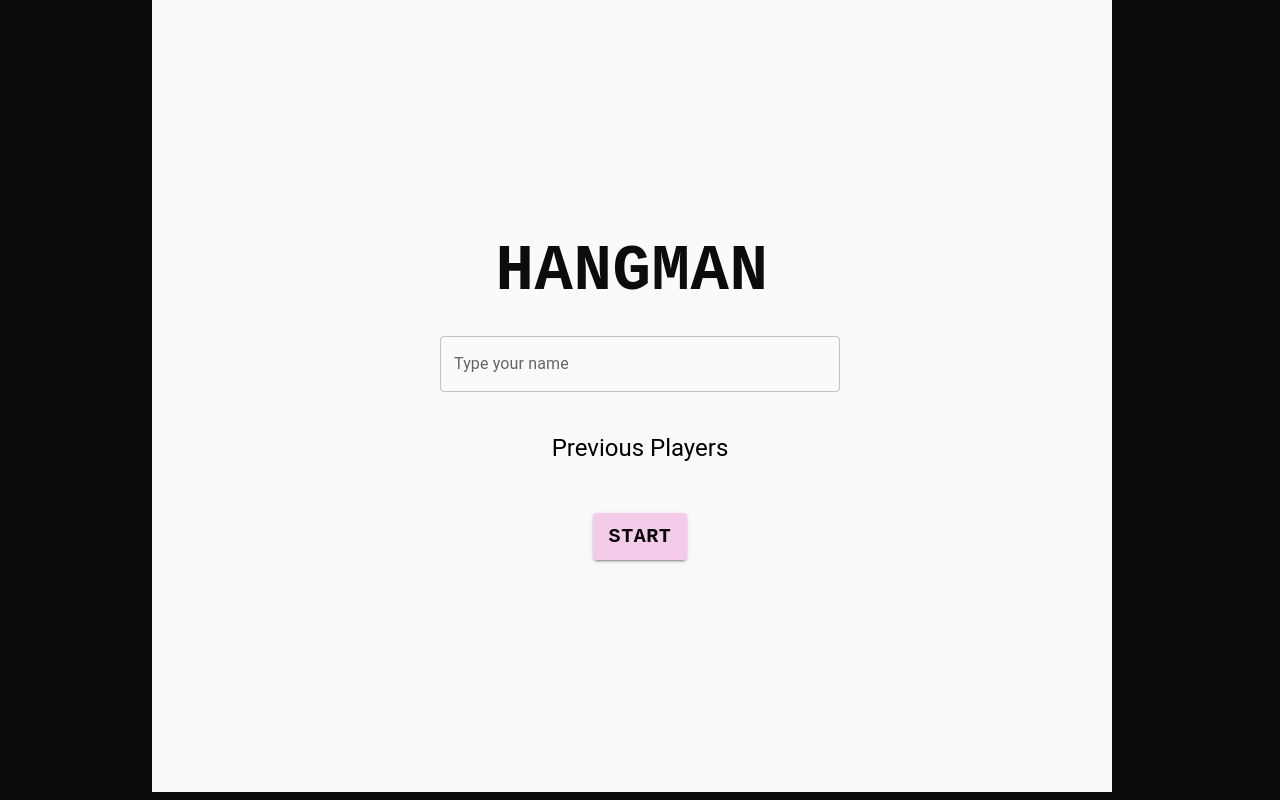
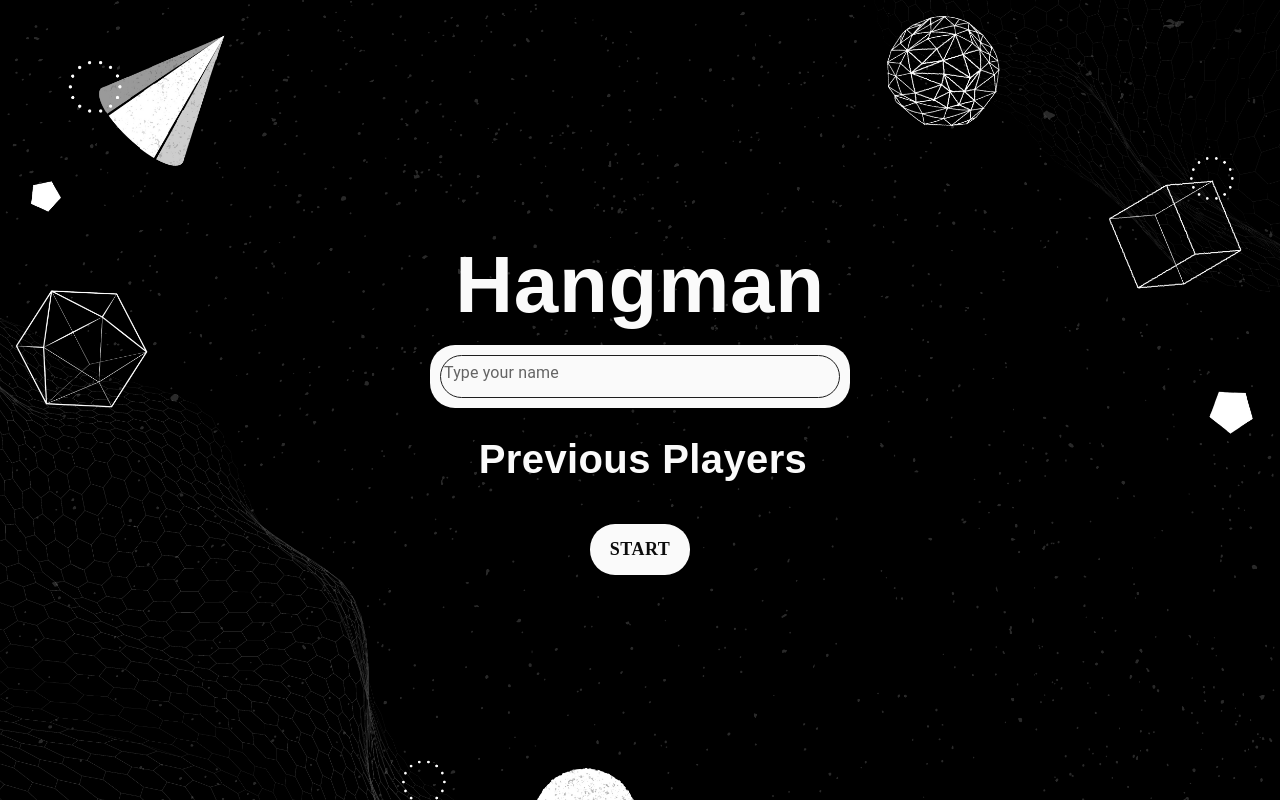
Before and after one commit to cbalsemao/hangman-game, a React (Create React App) app: page / in a window 1280 px wide. Built offline with nearby package versions, Linux system fonts and the light colour scheme.

Commit message:
chore: refactor and design of the main section

```diff
--- a/src/sections/GameToStartSection.tsx
+++ b/src/sections/GameToStartSection.tsx
@@ -6,51 +6,130 @@ import {
   Button,
   styled,
 } from '@mui/material';
-import { palette, theme, TitleWrapper } from '../styles/styleguide';
+import { palette, theme } from '../styles/styleguide';
 import { ButtonHM } from '../utils/components';
+import { GameToStartSectionProps } from '../utils/types';
 
 const GameTostartContainerStyle = styled(Grid)({
   flexDirection: 'column',
   justifyContent: 'center',
   alignItems: 'center',
-  width: '100%',
-  height: '100%',
+  width: '100vw',
+  height: '100vh',
   textAlign: 'center',
-  background: palette.white,
+  backgroundImage: 'url(./background-img.jpg)',
+  backgroundPosition: 'center',
+  backgroundSize: 'cover',
+  backgroundRepeat: 'no-repeat',
+  margin: 0,
+  padding: 0,
 });
 
-const HangmanTitleStyle = styled(Typography)({
+const HangmanTitleStyle = styled(Typography)((props) => ({
   textAlign: 'center',
-  fontFamily: theme.typography.fontFamily,
+  fontFamily: 'Papyrus, fantasy',
   fontWeight: 'bold',
+  fontSize: '2rem',
+  color: palette.white,
+  [props.theme.breakpoints.up('xs')]: {
     fontSize: '4rem',
-});
+  },
+  [props.theme.breakpoints.up('sm')]: {
+    fontSize: '3rem',
+  },
+  [props.theme.breakpoints.up('md')]: {
+    fontSize: '4rem',
+  },
+  [props.theme.breakpoints.up('lg')]: {
+    fontSize: '5rem',
+  },
+  [props.theme.breakpoints.up('xl')]: {
+    fontSize: '6rem',
+  },
+}));
 
 const TempNameStyle = styled(TextField)({
   width: '80%',
   maxWidth: '400px',
   backgroundColor: palette.white,
-  borderRadius: 2,
+  borderRadius: '25px',
+  padding: '10px',
+  boxShadow: '0px 4px 10px rgba(0, 0, 0, 0.2)',
+  '& .MuiOutlinedInput-root': {
+    '& fieldset': {
+      borderColor: palette.gray,
+      borderRadius: '25px',
+    },
+    '&:hover fieldset': {
+      borderColor: palette.black,
+    },
+    '&.Mui-focused fieldset': {
+      borderColor: palette.black,
+    },
+  },
+  '& .MuiInputBase-input': {
+    fontFamily: theme.typography.fontFamily,
+    fontSize: '1rem',
+    color: palette.black,
+    padding: '10px',
+  },
 });
 
 const PrevPlayersContainerStyle = styled(Grid)({
   width: '100%',
   display: 'flex',
   justifyContent: 'center',
+  flexDirection: 'column',
+  alignItems: 'center',
+  padding: 10,
 });
 
 const PrevPlayersButtonsStyle = styled(Box)({
   display: 'flex',
   flexDirection: 'column',
   alignItems: 'center',
+  padding: 10,
 });
 
-type GameToStartSectionProps = {
-  playersList: string[];
-  handleSelectPlayer: (playerName: string) => void;
-  setTemporalName: (name: string) => void;
-  handleStart: () => void;
-};
+const PrevPlayersTitle = styled(Typography)(({ theme }) => ({
+  fontFamily: 'Papyrus, fantasy',
+  color: palette.white,
+  fontWeight: 'bold',
+  fontSize: '1rem',
+  padding: 5,
+  [theme.breakpoints.up('xs')]: {
+    fontSize: '2rem',
+  },
+  [theme.breakpoints.up('sm')]: {
+    fontSize: '1.5rem',
+  },
+  [theme.breakpoints.up('md')]: {
+    fontSize: '2rem',
+  },
+  [theme.breakpoints.up('lg')]: {
+    fontSize: '2.5rem',
+  },
+  [theme.breakpoints.up('xl')]: {
+    fontSize: '3rem',
+  },
+}));
+
+const PlayerNameButton = styled(Button)({
+  backgroundColor: palette.black,
+  color: palette.white,
+  fontFamily: theme.typography.fontFamily,
+  fontWeight: 'bold',
+  fontSize: '1rem',
+  padding: '10px',
+  borderRadius: '10px',
+  border: `2px solid ${palette.white}`,
+  transition: 'transform 0.3s ease, background-color 0.3s ease',
+
+  '&:hover': {
+    backgroundColor: palette.gray,
+    transform: 'scale(1.1)',
+  },
+});
 
 const GameToStartSection = ({
   playersList,
@@ -60,41 +139,34 @@ const GameToStartSection = ({
 }: GameToStartSectionProps) => {
   return (
     <GameTostartContainerStyle container spacing={2}>
-      <TitleWrapper>
       <HangmanTitleStyle>Hangman</HangmanTitleStyle>
-      </TitleWrapper>
 
-      <Grid
-        item
-        sx={{ width: '100%', display: 'flex', justifyContent: 'center' }}
-      >
       <TempNameStyle
         id="outlined-basic"
         label="Type your name"
         onChange={(e) => setTemporalName(e.target.value)}
       />
-      </Grid>
 
       <PrevPlayersContainerStyle item>
-        <Typography variant="h5" sx={{ marginTop: 3 }}>
-          Previous Players
-        </Typography>
+        <PrevPlayersTitle>Previous Players</PrevPlayersTitle>
         <PrevPlayersButtonsStyle>
+          <Grid container spacing={2} justifyContent="center">
             {playersList.map((playerName, index) => (
-            <Button
-              key={index}
+              <Grid item xs={6} sm={3} md={3} key={index}>
+                <PlayerNameButton
                   variant="contained"
+                  fullWidth
                   onClick={() => handleSelectPlayer(playerName)}
                 >
                   {playerName}
-            </Button>
+                </PlayerNameButton>
+              </Grid>
             ))}
+          </Grid>
         </PrevPlayersButtonsStyle>
       </PrevPlayersContainerStyle>
 
-      <Grid item>
       <ButtonHM label={'Start'} onClick={handleStart} />
-      </Grid>
     </GameTostartContainerStyle>
   );
 };
--- a/src/styles/styleguide.ts
+++ b/src/styles/styleguide.ts
@@ -15,7 +15,8 @@ export const palette = {
 
 export const theme = createTheme({
   typography: {
-    fontFamily: 'Courier New, Courier, monospace',
+    // fontFamily: 'Courier New, Courier, monospace',
+    fontFamily: 'Papyrus;',
     fontSize: 16,
   },
   breakpoints: {
--- a/src/utils/components.tsx
+++ b/src/utils/components.tsx
@@ -2,38 +2,39 @@ import { Button, Card, Grid, Typography } from '@mui/material';
 import { ButtonWrapper, palette, theme } from '../styles/styleguide';
 import { Ranking } from './types';
 import { RankingBdWrapper, RankingList } from '../styles/styleguide';
-import { useEffect, useState } from 'react';
 type ButtonHMProps = {
   title?: string;
   label: string;
   onClick: () => void;
 };
 
-export const ButtonHM = ({ title, label, onClick }: ButtonHMProps) => {
+export const ButtonHM = ({ label, onClick }: ButtonHMProps) => {
   return (
-    <ButtonWrapper>
-      <p>{title}</p>
     <Button
       onClick={onClick}
       variant="contained"
       sx={{
-          color: 'black',
-          backgroundColor: palette.darkWhite,
+        color: palette.black,
+        backgroundColor: palette.white,
         fontFamily: theme.typography.fontFamily,
         fontWeight: 'bold',
-          fontSize: '20px',
-          transition: 'transform 0.3s ease, background-color 0.3s ease',
+        fontSize: '18px',
+        padding: '10px 20px',
+        borderRadius: '25px',
+        boxShadow: '0px 4px 15px rgba(0, 0, 0, 0.3)',
+        transition:
+          'transform 0.3s ease, background-color 0.3s ease, box-shadow 0.3s ease',
 
         '&:hover': {
           backgroundColor: palette.black,
           transform: 'scale(1.1)',
           color: palette.white,
+          boxShadow: '0px 6px 20px rgba(0, 0, 0, 0.5)',
         },
       }}
     >
       {label}
     </Button>
-    </ButtonWrapper>
   );
 };
 
@@ -154,10 +155,6 @@ export const AppWrapper = ({ children }: { children: React.ReactNode }) => {
         alignItems: 'center',
         justifyContent: 'center',
         flexDirection: 'column',
-
-        backgroundColor: palette.black,
-        paddingRight: { xs: 2, sm: 3, md: 4, lg: 20 },
-        paddingLeft: { xs: 2, sm: 3, md: 4, lg: 20 },
       }}
     >
       {children}
```
Also changed, not shown: src/utils/types.ts (+7 -0 lines), public/background-img.jpg (added). Lines whose indentation alone changed are shown as unchanged.
